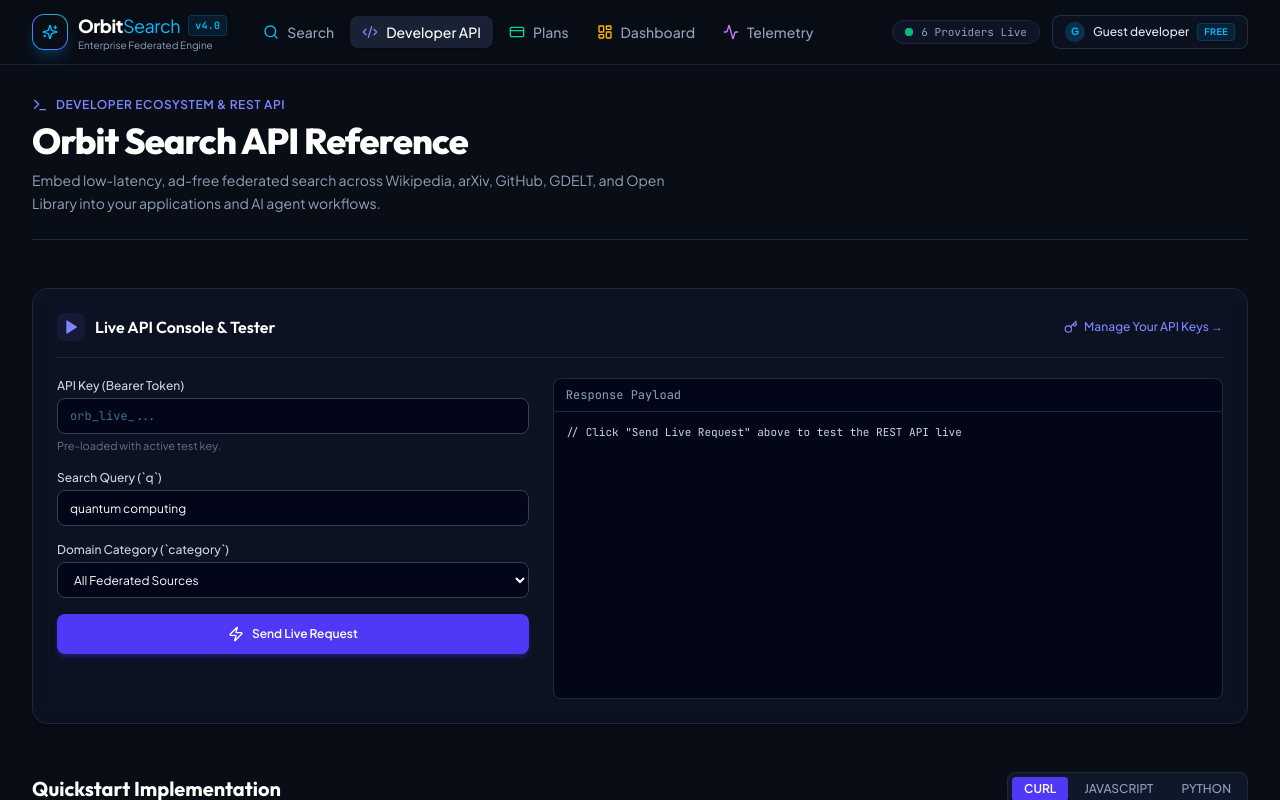
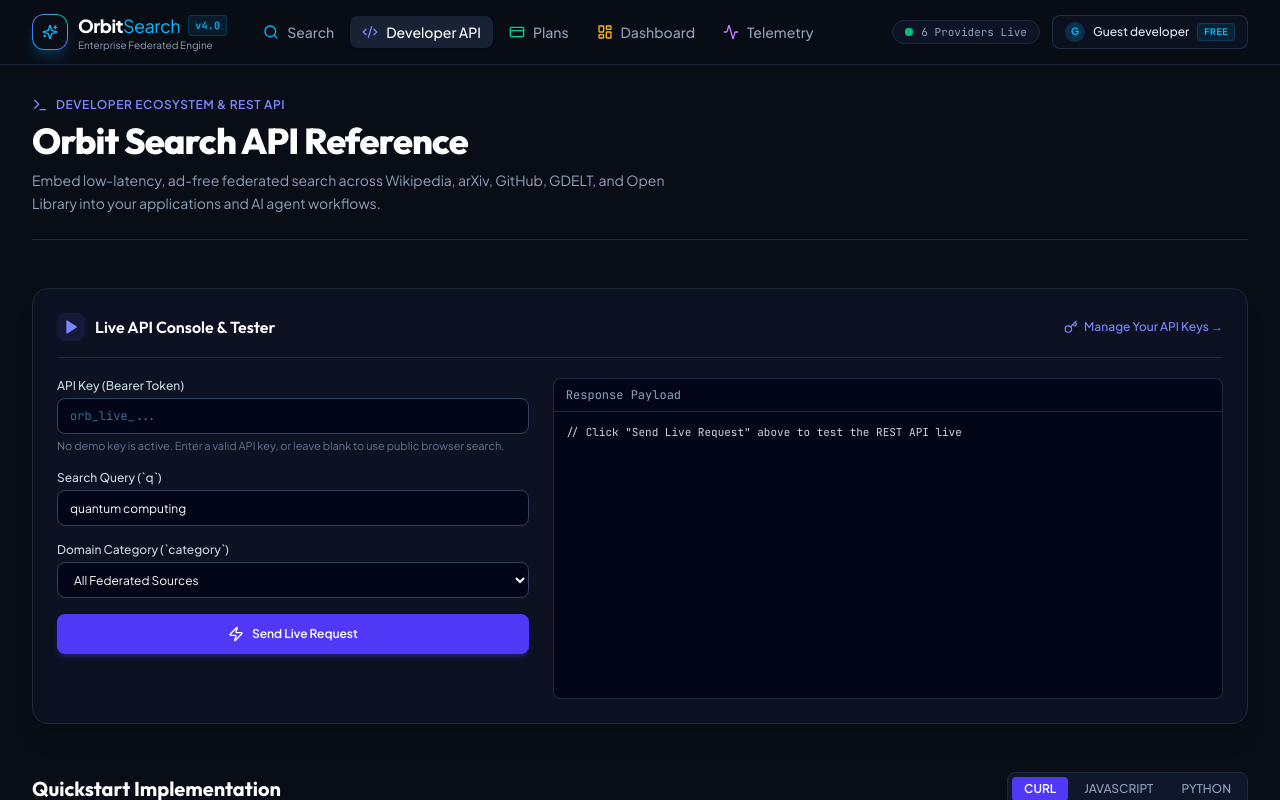
Before and after one commit to intersprit123/Orbitsearch-gemin, a React (Vite) app: page / in a window 1280 px wide. Both pictures are taken after a click on the button "Developer API". Shown: the top 800 px of the page. Built offline with nearby package versions, Linux system fonts and the light colour scheme.

Commit message:
Harden Orbit Search: src/components/DeveloperPortal.tsx

```diff
--- a/src/components/DeveloperPortal.tsx
+++ b/src/components/DeveloperPortal.tsx
@@ -7,7 +7,7 @@ interface DeveloperPortalProps {
 }
 
 export const DeveloperPortal: React.FC<DeveloperPortalProps> = ({
-  apiKey = 'orb_live_demo_enterprise_99x',
+  apiKey = '',
   onNavigateToDashboard,
 }) => {
   const [selectedLanguage, setSelectedLanguage] = useState<'curl' | 'javascript' | 'python'>('curl');
@@ -131,7 +131,7 @@ print(f"Results: {data['count']} items in {data['tookMs']}ms")`;
                 placeholder="orb_live_..."
                 className="h-9 w-full rounded-lg border border-slate-700 bg-slate-950 px-3 font-mono text-xs text-sky-300 focus:border-indigo-500 focus:outline-none"
               />
-              <p className="text-[11px] text-slate-500 mt-1">Pre-loaded with active test key.</p>
+              <p className="text-[11px] text-slate-500 mt-1">No demo key is active. Enter a valid API key, or leave blank to use public browser search.</p>
             </div>
 
             <div>
```
